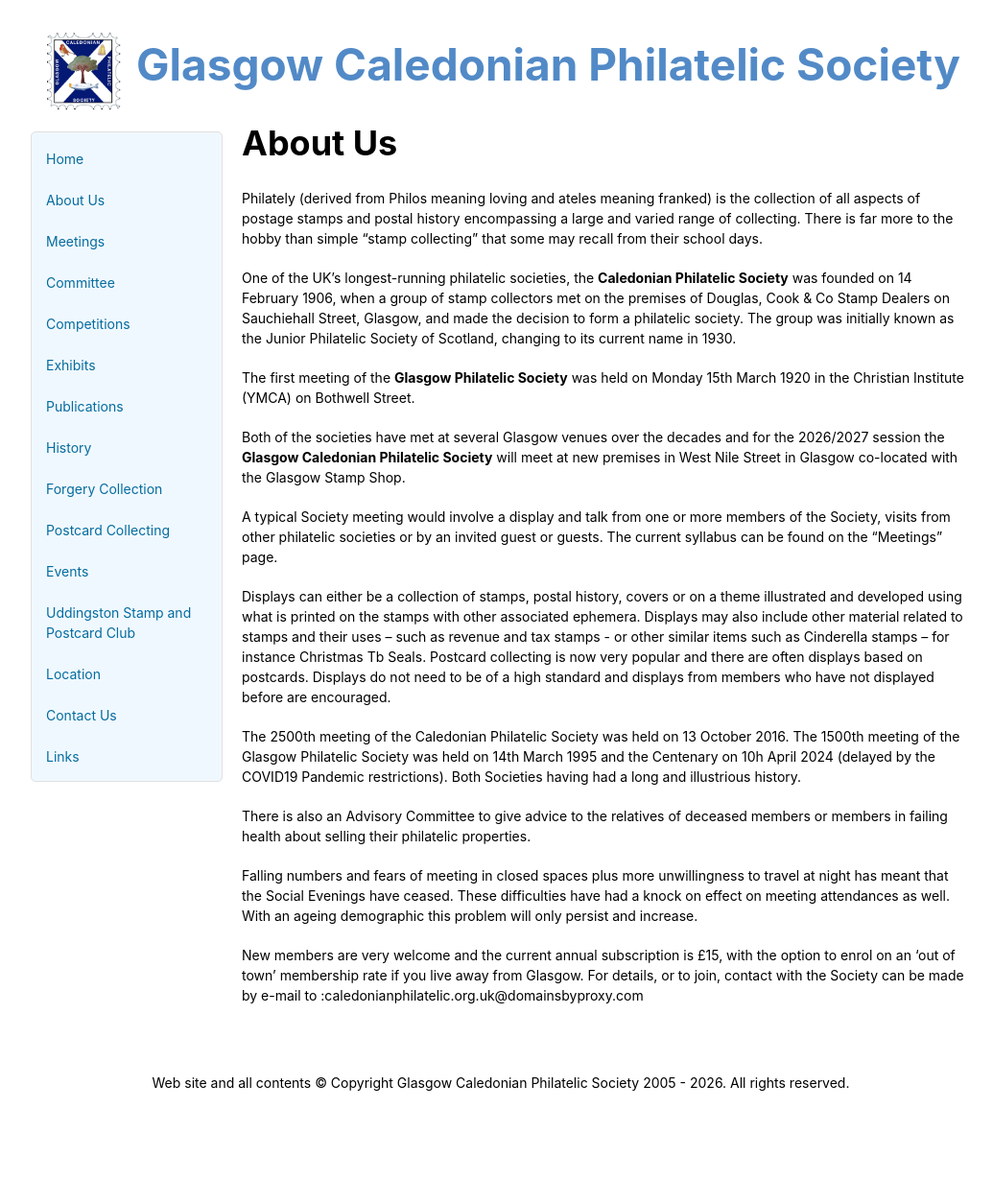
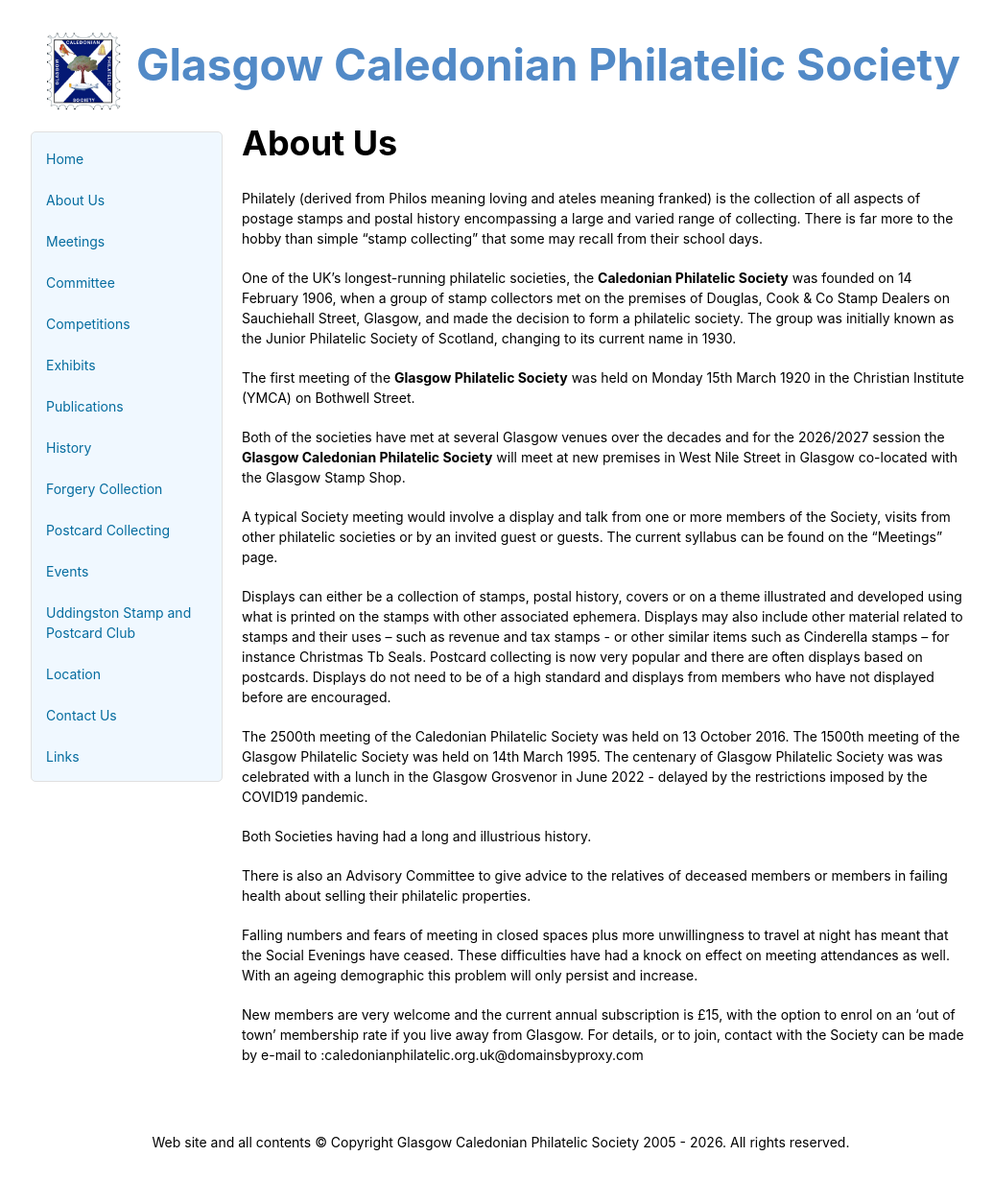
Before and after one commit to astalker/caledonian-stamps, a Jekyll site: the page built from about.md, in a window 1280 px wide. Shown: the whole page at 96% size, without its empty margins (118-1153 px from the left). Built offline with Jekyll 4.4.1, drawn with Linux system fonts in a browser that asks for light colours; our own code applies the rules of GitHub Pages for plain Markdown files; before the commit the page ends 1192 px from its top, so only the background shows below that.

Commit message:
Update historical meeting details in about.md
Corrected grammar and clarified details about the Glasgow Philatelic Society's centenary celebration.

```diff
--- a/about.md
+++ b/about.md
@@ -12,7 +12,9 @@ A typical Society meeting would involve a display and talk from one or more memb
 
 Displays can either be a collection of stamps, postal history, covers or on a theme illustrated and developed using what is printed on the stamps with other associated ephemera. Displays may also include other material related to stamps and their uses – such as revenue and tax stamps - or other similar items such as Cinderella stamps – for instance Christmas Tb Seals. Postcard collecting is now very popular and there are often displays based on postcards. Displays do not need to be of a high standard and displays from members who have not displayed before are encouraged.
 
-The 2500th meeting of the Caledonian Philatelic Society was held on 13 October 2016. The 1500th meeting of the Glasgow Philatelic Society was held on 14th March 1995 and the Centenary on 10h April 2024 (delayed by the COVID19 Pandemic restrictions). Both Societies having had a long and illustrious history.
+The 2500th meeting of the Caledonian Philatelic Society was held on 13 October 2016. The 1500th meeting of the Glasgow Philatelic Society was held on 14th March 1995. The centenary of Glasgow Philatelic Society was was celebrated with a lunch in the Glasgow Grosvenor in June 2022 - delayed by the restrictions imposed by the COVID19 pandemic.
+
+Both Societies having had a long and illustrious history.
 
 There is also an Advisory Committee to give advice to the relatives of deceased members or members in failing health about selling their philatelic properties.
 
```
